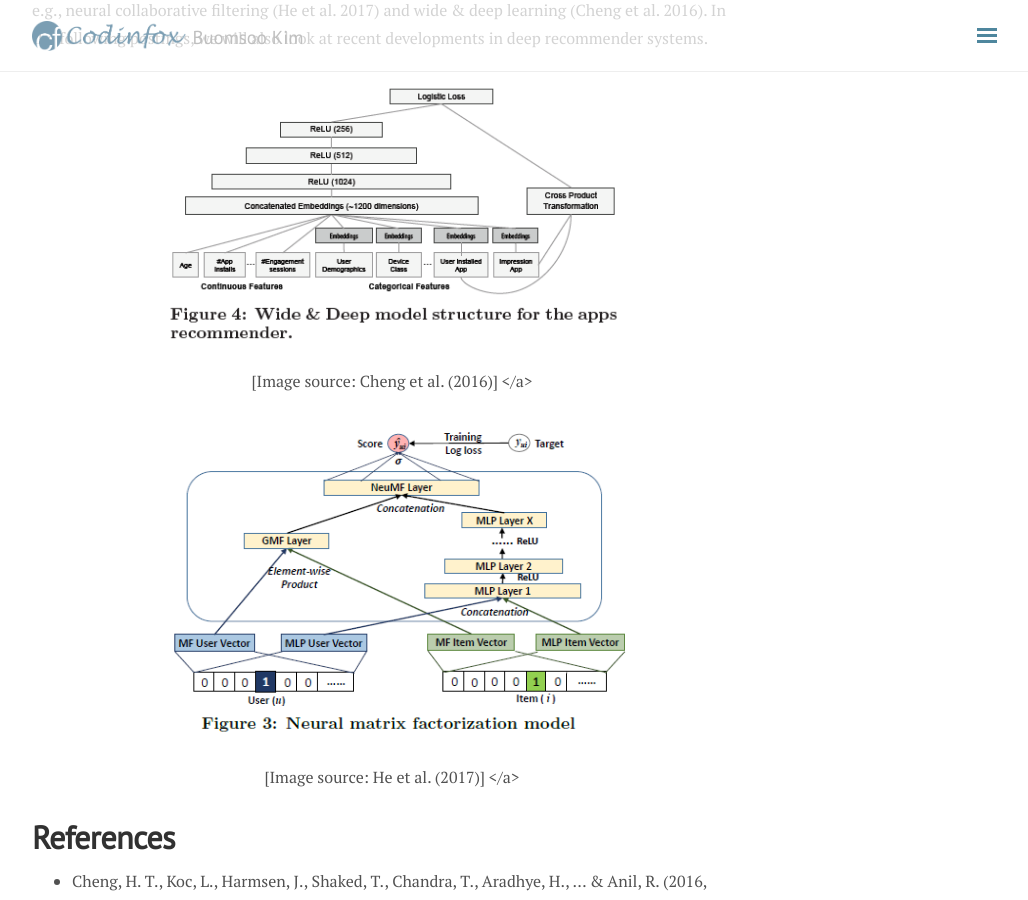
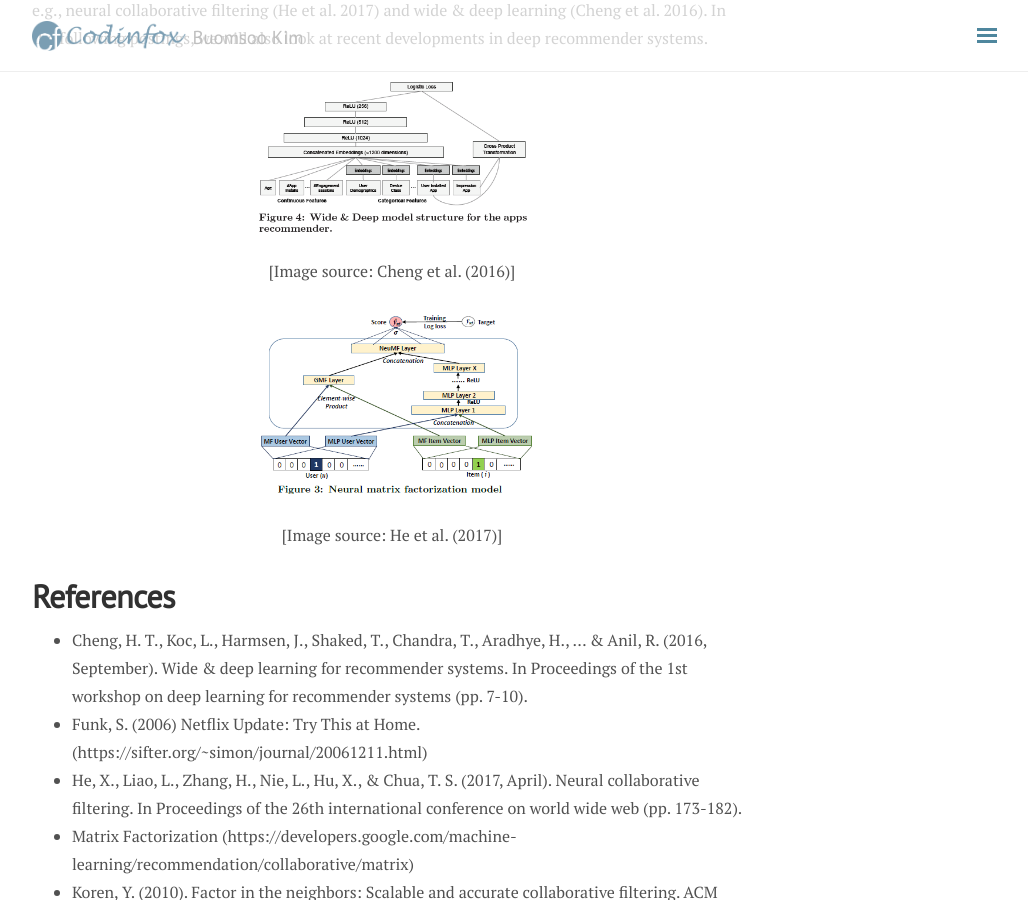
Before and after one commit to buomsoo-kim/buomsoo-kim.github.io, a Jekyll site: the page built from _posts/2020-09-14-Recommender-systems-collab-filtering-10.md.md, in a window 1280 px wide and 900 px high, scrolled down 3025 px. Shown: the whole window, without its empty margins (248-1276 px from the left). Built offline with Jekyll 4.4.1, drawn with Linux system fonts in a browser that asks for light colours; nearby versions of some CDN libraries; formulas are drawn with MathJax 3; comment, search, counter and statistics services are not loaded.

Commit message:
Update 2020-09-14-Recommender-systems-collab-filtering-10.md.md

```diff
--- a/_posts/2020-09-14-Recommender-systems-collab-filtering-10.md.md
+++ b/_posts/2020-09-14-Recommender-systems-collab-filtering-10.md.md
@@ -33,7 +33,7 @@ However, the baseline model has apparent limitations. To start with, it doesn't
 Therefore, more sophisticated models, namely latent factor models, have been proposed to model complex collaborative patterns. Such patterns are highly non-linear and non-transitive. One of the seminal models have been popularized during the Netflix Prize (Funk 2006), the matrix factorization (MF) model.
 
 <p align = "center">
-<img src ="/data/images/2020-08-08/0.PNG" width = "700px" class="center">
+<img src ="/data/images/2020-08-08/0.png" width = "700px" class="center">
 </p>
 
 Do you remember the user-item interaction matrix comprising rating records? MF models attempt to decompose that matrix into two matrices that characterize users and items, respectively. In doing so, the difference between the predicted ratings and actual ratigns are minimized. We will look into MF in detail in the following postings.
@@ -54,14 +54,14 @@ Deep learning provides a great amount of flexibility in terms of model architect
 
 
 <p align = "center">
-<img src ="/data/images/2020-09-14/0.PNG" width = "500px" class="center">
-[Image source: Cheng et al. (2016)] </a>
+<img src ="/data/images/2020-09-14/0.PNG" width = "300px" class="center">
+[Image source: Cheng et al. (2016)]
 </p>
 
 
 <p align = "center">
-<img src ="/data/images/2020-09-14/1.PNG" width = "500px" class="center">
-[Image source: He et al. (2017)] </a>
+<img src ="/data/images/2020-09-14/1.PNG" width = "300px" class="center">
+[Image source: He et al. (2017)]
 </p>
 
 
```
